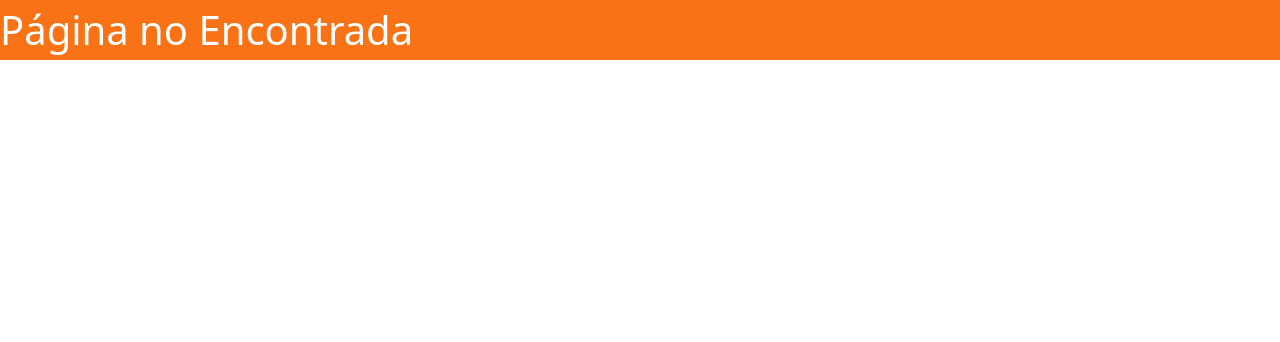
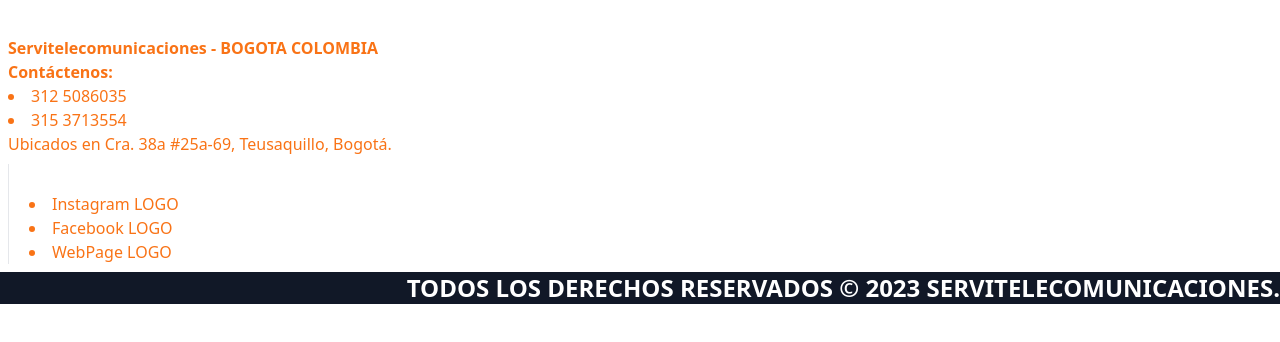
Before and after one commit to aebrochero/projectclientes, a React (Create React App) app: page /footer in a window 1280 px wide. Shown: the top 342 px of the page. Built offline with nearby package versions, Linux system fonts and the light colour scheme.

Commit message:
iconos-hover inicio

```diff
--- a/src/pages/Footer.js
+++ b/src/pages/Footer.js
@@ -2,25 +2,25 @@ import React from 'react'
 
 const footer = () => {
     return(
-        <footer className="w-full h-auto bg-backfoot pt-2 space-y-2  dark:bg-blue-900" id="aboutus">
+        <footer className="w-full h-auto bg-backfoot pt-2 space-y-2 dark:bg-gray-900 " id="aboutus">
             <div className='flex lg:flex-row flex-col justify-center lg:divide-x mx-2'>
                 <div className='pr-5 pb-2 border-white '>
-                    <p className="text-lag font-bold text-white">Sobre nosotros</p>
-                    <p className="text-sma text-orange-500">Servitelecomunicaciones - BOGOTA COLOMBIA</p>
-                    <p className="text-sma text-orange-500">Contactenos:</p>
+                    <p className="text-lag font-bold text-white text-xl">Sobre nosotros</p>
+                    <p className="text-sma font-bold text-orange-500">Servitelecomunicaciones - BOGOTA COLOMBIA</p>
+                    <p className="text-sma font-bold text-orange-500">Contáctenos:</p>
                     <li className="text-sma text-orange-500">312 5086035</li>
                     <li className="text-sma text-orange-500">315 3713554</li>
                     <p className="text-sma text-orange-500">Ubicados en Cra. 38a #25a-69, Teusaquillo, Bogotá.</p>
                 </div>
                 <div className='lg:pl-5 lg:pt-0 pt-2'>
-                    <p className='text-lag font-bold text-white'>Encuéntranos</p>
-                    <li className='text-orange-500'>Instagram</li>
-                    <li className='text-orange-500'>Facebook</li>
-                    <li className='text-orange-500'>WebPage</li>
+                    <p className='text-lag font-bold text-white text-xl'>Encuéntranos</p>
+                    <li className='text-orange-500'>Instagram LOGO</li>
+                    <li className='text-orange-500'>Facebook LOGO</li>
+                    <li className='text-orange-500'>WebPage LOGO</li>
 
                 </div>
             </div>
-            <div className='bg-blue-400 text-xsm text-white dark:bg-white dark:text-blue-900 pl-3'>
+            <div className='bg-gray-900 text-xsm text-white dark:text-blue-900 pl-3 flex justify-end text-2xl font font-semibold'>
                 TODOS LOS DERECHOS RESERVADOS © 2023 SERVITELECOMUNICACIONES.
 
             </div>
--- a/src/pages/Inicio.js
+++ b/src/pages/Inicio.js
@@ -11,21 +11,22 @@ const Inicio = () => {
   const handlePuerta = () => {setPuerta(!puerta)}
 
   return (
+
     <section className='w-full h-screen justify-center flex'>
       <div className='w-[1440px] h-full mt-2 px-2'>
-        <div className='w-full h-20 border-input bg-white rounded-xl border-2 border-gray-500 flex items-center justify-between'>
+        <div className='w-full h-20 border-input rounded-xl border-2 border-gray-500 flex items-center justify-between'>
           <Link to='/'>
-          <img src="https://servitel.co/wp-content/uploads/2019/04/Mesa-de-trabajo-1@280x-8.png" className='h-10' alt="" /></Link>
+          <img src="https://servitel.co/wp-content/uploads/2019/04/Mesa-de-trabajo-1@280x-8.png" className='h-16' alt="" /></Link>
           <p className='text-[40px] font-semibold '>BIENVENIDO USUARIO CLIENTES</p>
           <div className='flex'>
-          <img src="https://servitel.co/wp-content/uploads/2019/04/Mesa-de-trabajo-1@280x-8.png" className='h-10' alt="" />
-          <img src="https://servitel.co/wp-content/uploads/2019/04/Mesa-de-trabajo-1@280x-8.png" className='h-10' alt="" />
+          <img src="https://static.vecteezy.com/system/resources/previews/004/843/955/original/outline-home-icon-isolated-on-white-background-eps10-free-vector.jpg" className='h-16' alt="" />
+          <img src="https://www.clipartkey.com/mpngs/m/155-1554413_pdf-file-icon-png.png" className='h-16' alt="" />
           </div>
         </div>
 
         <div className='w-full h-80 border-input bg-white rounded-xl border-2 border-gray-500'>
-          {puerta?<button onClick={handlePuerta} className=' w-1/2 h-full bg-blue-300 text-black rounded-xl border-2 border-gray-500'>PANEL PERSONA NATURAL</button>:<button onClick={handlePuerta}>Se activo el State</button>}
-          <button className=' w-1/2 h-full bg-blue-300 text-black rounded-xl border-2 border-gray-500'>PANEL EMPRESAS</button>
+          {puerta?<button onClick={handlePuerta} className=' bg-sky-500 hover:bg-sky-700 w-1/2 h-full text-black rounded-xl border-2 border-gray-500 text-2xl font-semibold'>PANEL PERSONA NATURAL</button>:<button onClick={handlePuerta}>Se activo el State</button>}
+          <button className=' bg-yellow-400 hover:bg-yellow-700 w-1/2 h-full text-black rounded-xl border-2 border-gray-500 text-2xl font-semibold'>PANEL EMPRESAS</button>
 
         </div>
 
--- a/src/routes/App.js
+++ b/src/routes/App.js
@@ -8,6 +8,9 @@ import Login from '../pages/Login';
 import NotFound from '../pages/NotFound';
 import Panelempre from '../pages/Panelempre';
 import Panelps from '../pages/Panelps';
+import Footer from '../pages/Footer';
+
+
 
 
 
@@ -22,6 +25,7 @@ const App = () => {
           <Route path ="*" element = {<NotFound/>} />
           <Route path ="/panelempre" element = {<Panelempre/>} />
           <Route path ="/panelps" element = {<Panelps/>} />
+          <Route path="/footer" element = {<Footer/>} />
 
       </Routes>
     </BrowserRouter>
```
